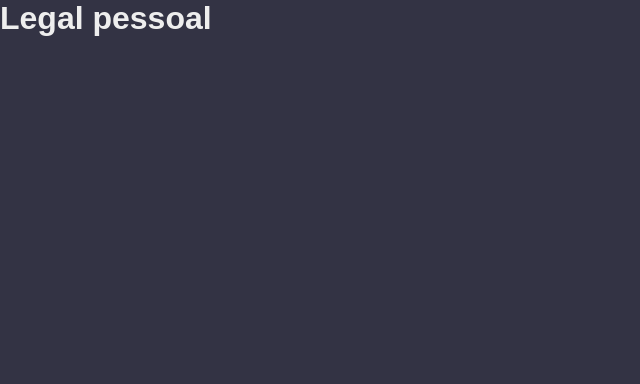
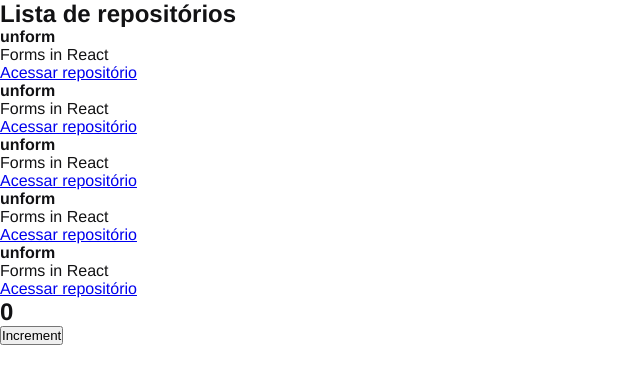
Before and after one commit to IgoCarvalho/ignite-react, a React app in the folder Chapter-I/fundamentos-do-react/: page / in a window 1280 px wide. Shown: the top 384 px of the page, without its empty margins (0-640 px from the left). Built offline with nearby package versions, Linux system fonts and the light colour scheme.

Commit message:
props and state concepts

```diff
--- a/Chapter-I/fundamentos-do-react/src/App.jsx
+++ b/Chapter-I/fundamentos-do-react/src/App.jsx
@@ -1,3 +1,11 @@
+import { Counter } from "./components/Counter";
+import { RepositoryList } from "./components/RepositoryList";
+
 export function App() {
-  return <h1>Legal pessoal</h1>
+  return (
+    <>
+      <RepositoryList />
+      <Counter />
+    </>
+  );
 }
--- /dev/null
+++ b/Chapter-I/fundamentos-do-react/src/components/Counter.jsx
@@ -0,0 +1,19 @@
+import { useState } from "react";
+
+export function Counter() {
+  const [counter, setCounter] = useState(0);
+
+  function increment() {
+    setCounter(counter + 1);
+  }
+
+  return (
+    <div>
+      <h2>{counter}</h2>
+
+      <button type="button" onClick={increment}>
+        Increment
+      </button>
+    </div>
+  );
+}
--- /dev/null
+++ b/Chapter-I/fundamentos-do-react/src/components/RepositoryItem.jsx
@@ -0,0 +1,10 @@
+export function RepositoryItem(props) {
+  return (
+    <li>
+      <strong>{props.repository.name ?? "Default"}</strong>
+      <p>{props.repository.description}</p>
+
+      <a href={props.repository.link}>Acessar repositório</a>
+    </li>
+  );
+}
--- /dev/null
+++ b/Chapter-I/fundamentos-do-react/src/components/RepositoryList.jsx
@@ -0,0 +1,23 @@
+import { RepositoryItem } from "./RepositoryItem";
+
+const repository = {
+  name: "unform",
+  description: "Forms in React",
+  link: "https://github.com/unform/unform",
+};
+
+export function RepositoryList() {
+  return (
+    <section className="repository-list">
+      <h1>Lista de repositórios</h1>
+
+      <ul>
+        <RepositoryItem repository={repository} />
+        <RepositoryItem repository={repository} />
+        <RepositoryItem repository={repository} />
+        <RepositoryItem repository={repository} />
+        <RepositoryItem repository={repository} />
+      </ul>
+    </section>
+  );
+}
--- a/Chapter-I/fundamentos-do-react/src/index.jsx
+++ b/Chapter-I/fundamentos-do-react/src/index.jsx
@@ -1,10 +1,10 @@
-import {render} from "react-dom";
-import { App } from './App'
+import { createRoot } from "react-dom/client";
+import { App } from "./App";
 
-import './styles/global.scss'
+import "./styles/global.scss";
 
 function Main() {
-  return <App />
+  return <App />;
 }
 
-render(<Main></Main>, document.getElementById('root'))
+createRoot(document.getElementById("root")).render(<Main></Main>);
--- a/Chapter-I/fundamentos-do-react/src/styles/global.scss
+++ b/Chapter-I/fundamentos-do-react/src/styles/global.scss
@@ -4,10 +4,7 @@
   box-sizing: border-box;
 }
 
-$bg-color: #334;
-
 body {
-  font-family: Arial, Helvetica, sans-serif;
-  background-color: $bg-color;
-  color: #eee;
+  font: 16px "Helvetica Neue", Arial, sans-serif;
+  color: #121214;
 }
```
